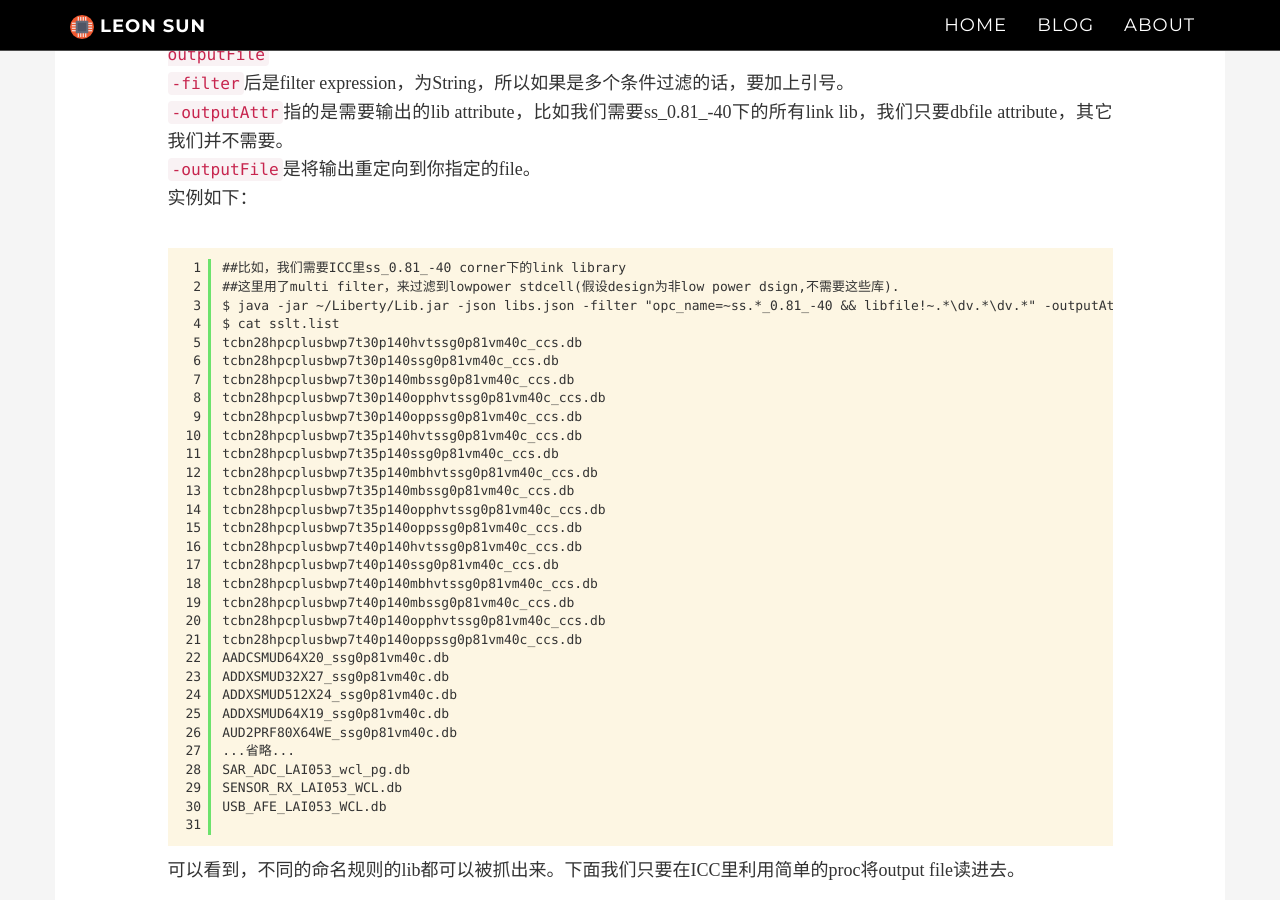
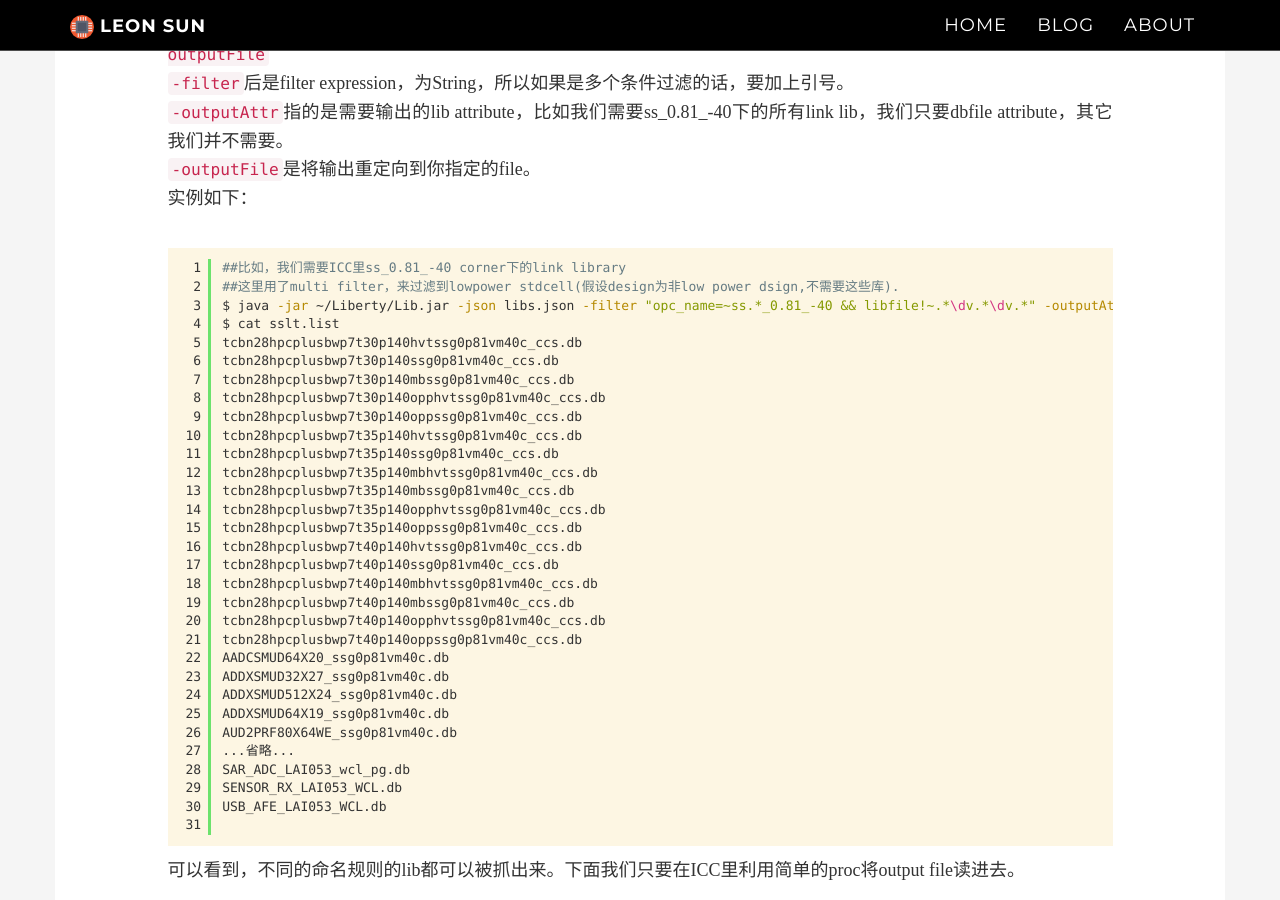
Before and after one commit to iLeonSun/iLeonSun.github.io, a Jekyll site: the page built from _posts/2017-12-10-save-library-info-in-json.md, in a window 1280 px wide and 900 px high, scrolled down 7020 px. Built offline with Jekyll 4.4.1, drawn with Linux system fonts in a browser that asks for light colours; nearby versions of some CDN libraries; comment, search, counter and statistics services are not loaded; a style sheet for code colours, icons or effects is not loaded; some of the changed text lies outside the part shown.

Commit message:
modify 2017-12-10

````diff
--- a/_posts/2017-12-10-save-library-info-in-json.md
+++ b/_posts/2017-12-10-save-library-info-in-json.md
@@ -30,7 +30,7 @@ JSON虽然源于JavaScript，但是因为它简单易读的数据格式，已被
 这个主要是出于stdcell方面的考虑，因为为了得到stdcell的track number,channel width/pitch，vt info等需要解析其库名，但是各个foundary或者第三方提供的命名规则完全不一样，例如TSMC的命名如tcbn28hpcplusbwp7t35p140ssg0p81v0p9vm40c_ccs，而ARM的命名如sc9mc_cln28hpm_base_svt_c38_tt_typical_max_0p81v_0c，所以无法统一的处理。
 所以为了方便扩展，给这个stdcell信息定义一个interface，不同的foundary parser都来实现这个interface，可以很好的解决问题。遇到新的命名规则，只需要新写个类来实现interface。
 整个package class structure比较简单，大致如下：
-![Fig2. class structure](/img/2017-12-10-package-hier-diagram.png)
+![Fig2. class structure](/img/2017-12-10-package-hier-diagram.png "Fig2. class structure")
 目前，vender只扩展了TSMC和ARM，以后会继续扩展。
 由于库里的operation condition命名规则不同会导致混乱，我将其拿出单独一个object Opc，其opc_name field是按照我定的规则得到的新name，我称其为归一化后的opc name，它和.lib里的default opc name可能会不同。
 JSON的序列化和反序列化使用的是Gson,这是google的json库,详情参考[这里](https://sites.google.com/site/gson/gson-user-guide)。
@@ -51,10 +51,10 @@ Please refer README for more info
 ### 3.1 save info to json
 toJson时，需要提供所有待解析的.lib文件，放在一个文本里，格式如下：
 	`lib_file_path <vender_if_stdcell>`
-\<vender_if_stdcell\>用来解析stdcell相关的信息。
+`<vender_if_stdcell>`用来解析stdcell相关的信息。
 `-outputFile outputFile`为optional，不指定情况下，默认保存到当前目录的libs.json。
 实例如下：
-```
+```bash
 $cat libs.list
 ...some_path.../tcbn28hpcplusbwp7t30p140hvt/lib_ccs/tcbn28hpcplusbwp7t30p140hvtffg0p88v0c_ccs.lib TSMC
 ...some_path.../tcbn28hpcplusbwp7t30p140hvt/lib_ccs/tcbn28hpcplusbwp7t30p140hvtffg0p88v0p88v0c_ccs.lib TSMC
@@ -219,7 +219,7 @@ Total 4372 libs are parsed.
 `-outputAttr`指的是需要输出的lib attribute，比如我们需要ss_0.81_-40下的所有link lib，我们只要dbfile attribute，其它我们并不需要。
 `-outputFile`是将输出重定向到你指定的file。
 实例如下：
-```
+```bash
 ##比如，我们需要ICC里ss_0.81_-40 corner下的link library
 ##这里用了multi filter，来过滤到lowpower stdcell(假设design为非low power dsign,不需要这些库).
 $ java -jar ~/Liberty/Lib.jar -json libs.json -filter "opc_name=~ss.*_0.81_-40 && libfile!~.*\dv.*\dv.*" -outputAttr dbfile -outputFile sslt.list
````
Also changed, not shown: _archive/category/java.md (added, +5 -0 lines), 3 other files.
